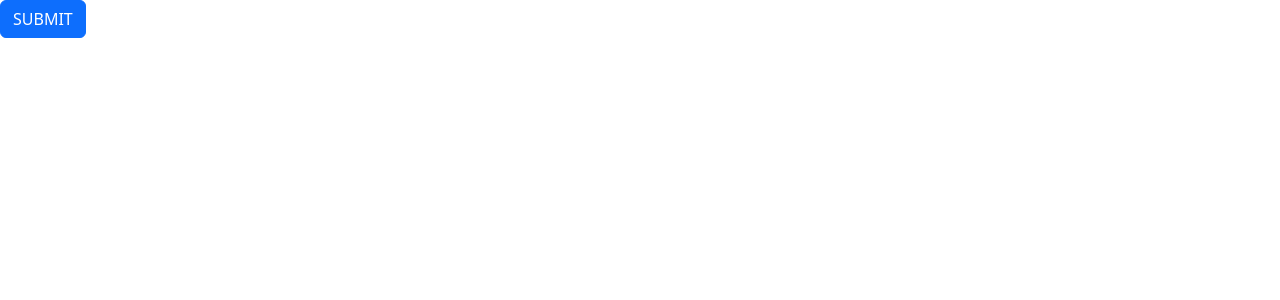
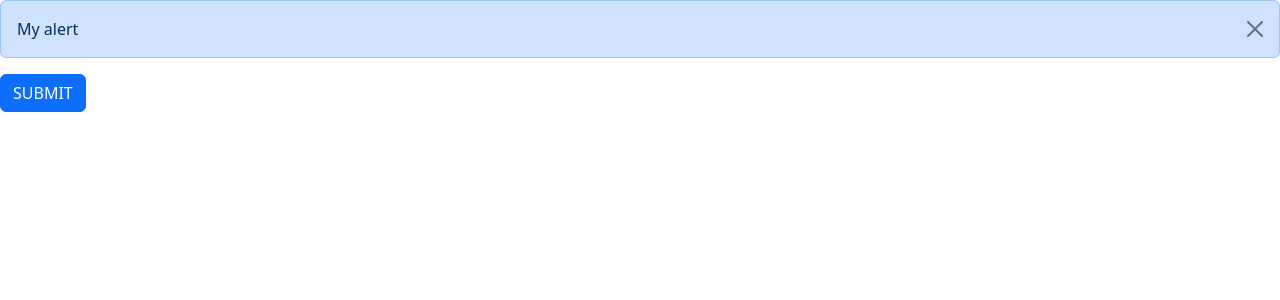
Before and after one commit to Muvva-Adityavardhan/Learning-React, a React (Vite) app in the folder react-app/: page / in a window 1280 px wide. Both pictures are taken after a click on the button "SUBMIT". Shown: the top 300 px of the page. Built offline with nearby package versions, Linux system fonts and the light colour scheme.

Commit message:
Adding Alert close tab option

```diff
--- a/react-app/src/App.tsx
+++ b/react-app/src/App.tsx
@@ -1,9 +1,13 @@
 import Button from "./components/Button";
+import Alert from "./components/Alert";
+import { useState } from "react";
 
 function App() {
+	const [alertVisible, setAlertVisible] = useState(false);
 	return (
 		<div>
-			<Button onClick={() => console.log("Clicked")}>SUBMIT</Button>
+			{alertVisible && <Alert onClose={() => setAlertVisible(false)}>My alert</Alert>}
+			<Button onClick={() => setAlertVisible(true)}>SUBMIT</Button>
 		</div>
 	);
 }
--- a/react-app/src/components/Alert.tsx
+++ b/react-app/src/components/Alert.tsx
@@ -2,10 +2,22 @@ import type { ReactNode } from "react";
 
 interface AlertProps {
 	children: ReactNode;
+	onClose: () => void;
 }
 
-const Alert = ({ children }: AlertProps) => {
-	return <div className="alert alert-primary">{children}</div>;
+const Alert = ({ children, onClose }: AlertProps) => {
+	return (
+		<div className="alert alert-primary alert-dismissible">
+			{children}
+			<button
+				type="button"
+				className="btn-close"
+				data-bs-dismiss="alert"
+				aria-label="Close"
+				onClick={onClose} // Call the onClose function passed as a prop
+			></button>
+		</div>
+	);
 };
 
 export default Alert;
```
